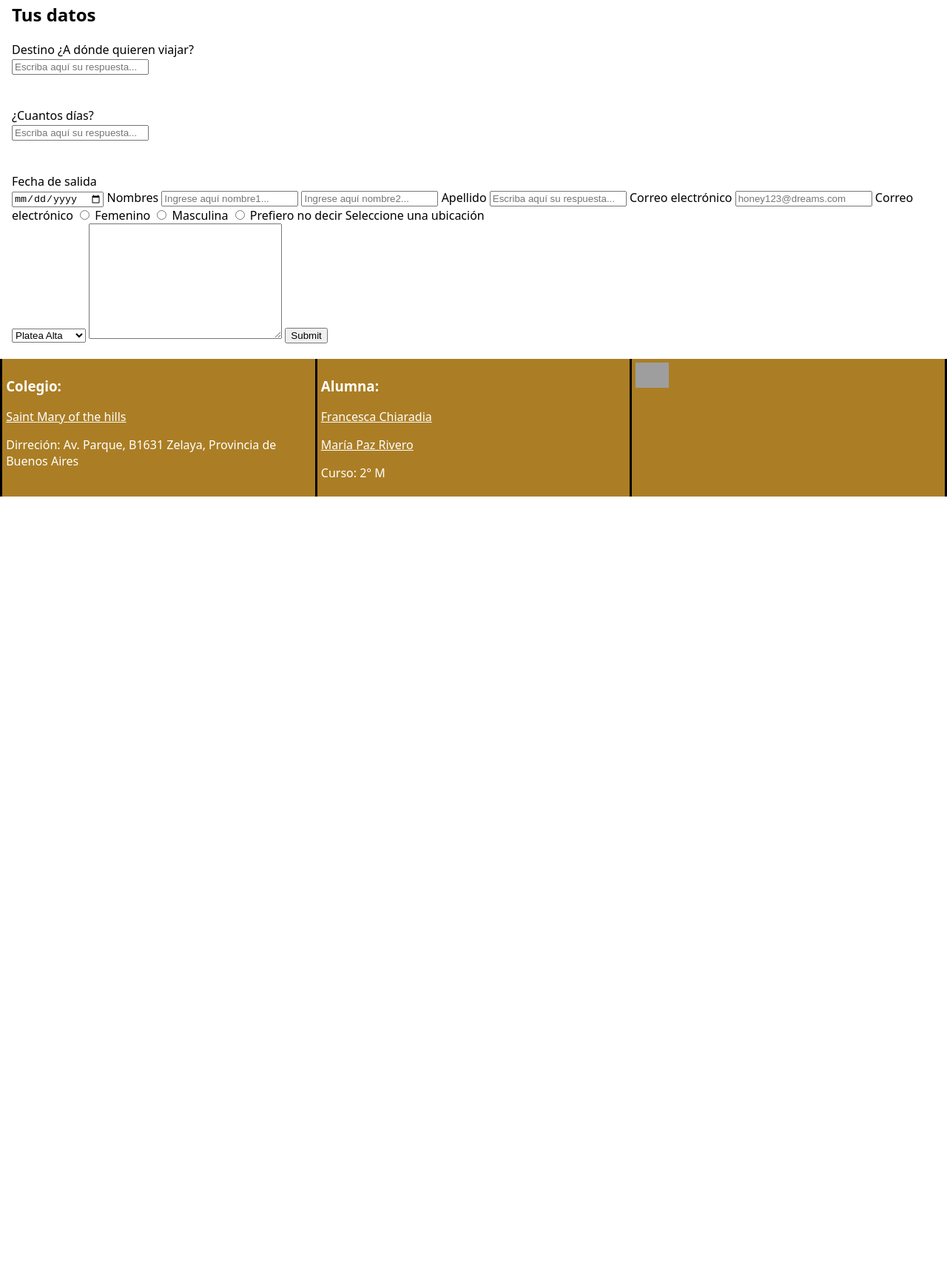
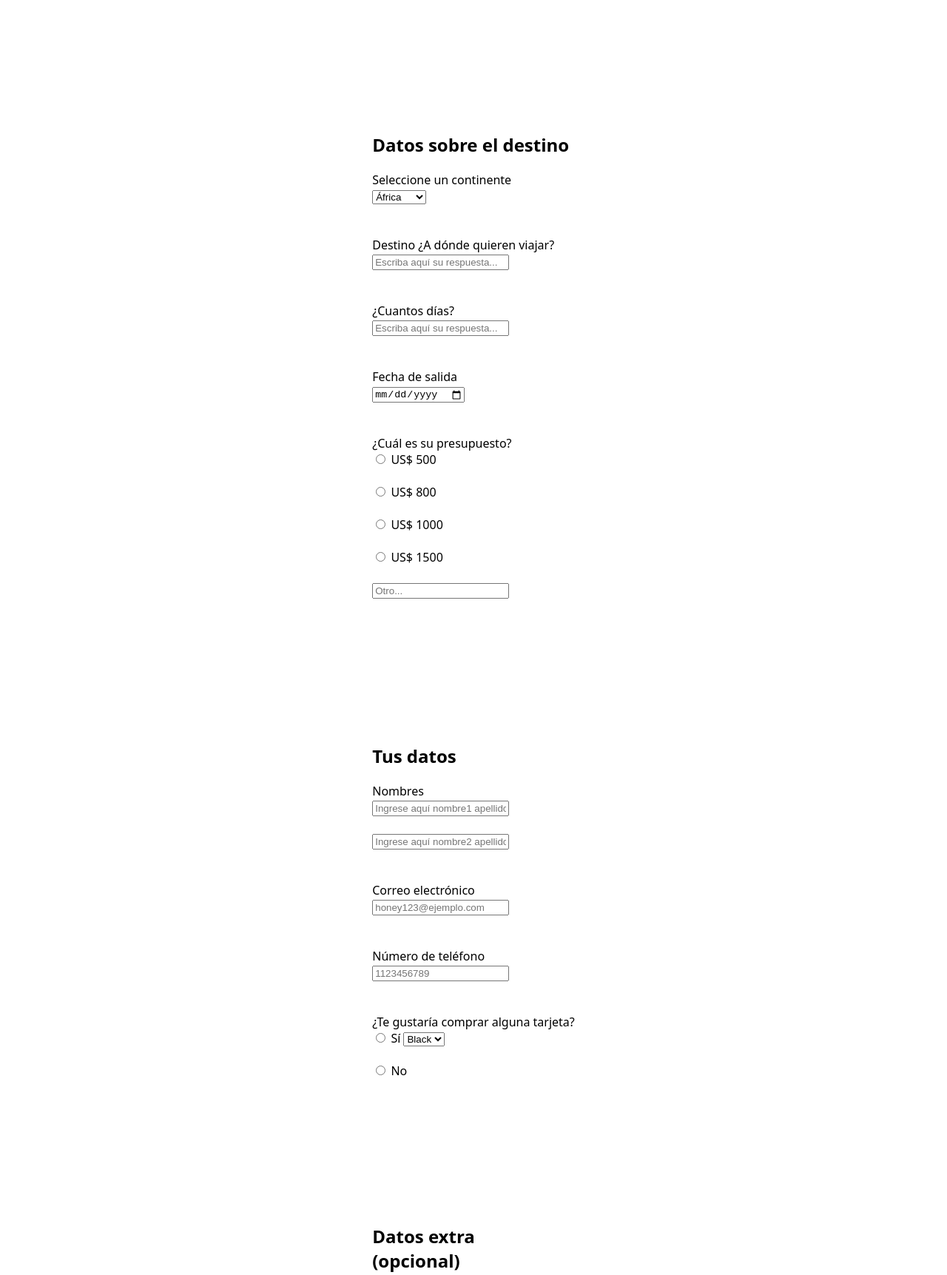
Before and after one commit to franypachu2-gif/honeydreams, a website: page presupuesto.html in a window 1280 px wide. Shown: the part 416-2139 px from the top of the page at 74% size. Before the commit the page ends 1087 px from the top, so only its background shows below. Drawn offline with Linux system fonts and the light colour scheme; grey boxes are pictures that could not be loaded.

Commit message:
232345454

```diff
--- a/presupuesto.html
+++ b/presupuesto.html
@@ -42,60 +42,162 @@
     <main>
         <h1>Formulario</h1>
         <p>Ingrese sus datos para realizar la compra de sus pasajes, estadías, tarjetas, etc</p>
+        <br>
+        <br>
+        <br>
+        <br>
+        <br>
+        <br>
+        <br>
+        <br>
         <section>
             <div id="formulario">
-                <h2>Tus datos</h2>
+                <h2>Datos sobre el destino</h2>
                 <form action="#">
+                    <label for="formcontinente">Seleccione un continente</label>
+                    <br>
+                    <select name="formcontinente" id="formcontinente">
 
-                    <label for="fromdestino">Destino ¿A dónde quieren viajar?</label>
+                        <option value="africa">África</option>
+                        <option value="america">América</option>
+                        <option value="asia">Asia</option>
+                        <option value="europa">Europa</option>
+                        <option value="oceania">Oceanía </option>
+                    </select>
                     <br>
-                    <input type="text" name="formnombre1" id="formnombre1" maxlength="30" minlength="3" required
+                    <br>
+                    <br>
+                    <label for="formdestino">Destino ¿A dónde quieren viajar?</label>
+                    <br>
+                    <input type="text" name="formdestino" id="formdestino" maxlength="30" minlength="3" required
+                        placeholder="Escriba aquí su respuesta...">
+
+
+                    <br>
+                    <br>
+                    <br>
+
+                    <label for="formdias">¿Cuantos días?</label>
+                    <br>
+                    <input type="text" name="formdias" id="formdias" maxlength="30" minlength="3" required
+                        placeholder="Escriba aquí su respuesta...">
+
+                    <br>
+                    <br>
+                    <br>
+
+                    <label for="fecha-salida">Fecha de salida</label>
+                    <br>
+                    <input type="date" name="fecha-salida" id="fecha-salida" required
                         placeholder="Escriba aquí su respuesta...">
                     <br>
                     <br>
                     <br>
-                    <label for="fromdestino">¿Cuantos días?</label>
+                    <label for="presupuesto1">¿Cuál es su presupuesto?</label>
                     <br>
-                    <input type="text" name="formnombre1" id="formnombre1" maxlength="30" minlength="3" required
-                        placeholder="Escriba aquí su respuesta...">
+                    <input type="radio" name="presupuesto1" id="presupuesto1" value="US$500">
+                    <label for="presupuesto1">US$ 500</label>
+                    <br>
+                    <br>
+                    <input type="radio" name="presupuesto2" id="presupuesto2" value="US$800">
+                    <label for="presupuesto2">US$ 800</label>
+                    <br>
+                    <br>
+                    <input type="radio" name="presupuesto3" id="presupuesto3" value="US$1000">
+                    <label for="presupuesto3">US$ 1000</label>
+                    <br>
+                    <br>
+                    <input type="radio" name="presupuesto4" id="presupuesto4" value="US$1500">
+                    <label for="presupuesto4">US$ 1500</label>
+                    <br>
+                    <br>
+                    <input type="text" name="presupuesto5" id="presupuesto5" placeholder="Otro..."
+                        maxlength="30" minlength="3">
                     <br>
                     <br>
                     <br>
-                    <label for="fromdestino">Fecha de salida</label>
                     <br>
-                    <input type="date" name="formnombre1" id="formnombre1" maxlength="30" minlength="3" required
-                        placeholder="Escriba aquí su respuesta...">
+                    <br>
+                    <br>
+                    <br>
+                    <br>
+                    <br>
+                    <h2>Tus datos</h2>
 
-                    <label for="formnombre">Nombres</label>
-                    <input type="text" name="formnombre1" id="formnombre1" maxlength="30" minlength="3" required
-                        placeholder="Ingrese aquí nombre1...">
-                    <input type="text" name="formnombre2" id="formnombre2" maxlength="30" minlength="3" required
-                        placeholder="Ingrese aquí nombre2...">
-
-                    <label for="formapellido">Apellido</label>
-                    <input type="text" name="formapellido" id="formapellido" maxlength="30" minlength="5" required
-                        placeholder="Escriba aquí su respuesta...">
+                    <label for="formnombre1">Nombres</label>
+                    <br>
+                    <input type="text" name="formnombre1" id="formnombre1" maxlength="30" minlength="3"
+                        placeholder="Ingrese aquí nombre1 apellido1...">
+                    <br>
+                    <br>
+                    <input type="text" name="formnombre2" id="formnombre2" maxlength="30" minlength="3"
+                        placeholder="Ingrese aquí nombre2 apellido2...">
+                    <br>
+                    <br>
+                    <br>
 
                     <label for="formcorreo">Correo electrónico</label>
-                    <input id="formcorreo" type="email" placeholder="honey123@dreams.com">
-                    <label for="formcorreo">Correo electrónico</label>
-                    <input type="radio" id="formf" name="formsexo" value="Femenino">
-                    <label for="fem">Femenino</label>
-                    <input type="radio" id="formm" name="formsexo" value="Masculino">
-                    <label for="masc">Masculina</label>
-                    <input type="radio" id="formn" name="formsexo" value="Nodecirlo">
-                    <label for="noinf">Prefiero no decir</label>
+                    <br>
+                    <input id="formcorreo" type="email" required placeholder="honey123@ejemplo.com">
+                    <br>
+                    <br>
+                    <br>
 
-                    <label for="ubicacion">Seleccione una ubicación</label> <br>
-                    <select name="ubicacion" id="formubi">
-                        <option value="plateaa">Platea Alta</option>
-                        <option value="plateam">Platea Media</option>
-                        <option value="plateab">Platea Baja</option>
-                        <option value="popular">Popular</option>
-                        <option value="palcov">Palco Vip</option>
+                    <label for="formtelefono">Número de teléfono</label>
+                    <br>
+                    <input type="tel" name="formtelefono" id="formtelefono" maxlength="10" minlength="10"
+                        required placeholder="1123456789">
+                    <br>
+                    <br>
+                    <br>
+                    <label for="formtarjeta">¿Te gustaría comprar alguna tarjeta?</label>
+                    <br>
+                    <input type="radio" name="formtarjeta" id="formtarjeta">
+                    <label for="formtarjetas">Sí</label>
+                    <select name="formtarjetas" id="formtarjetas">
+                        <option value="black">Black</option>
+                        <option value="gold">Gold</option>
+                        <option value="silver">Silver</option>
                     </select>
+                    <br>
+                    <br>
+                    <input type="radio" name="formnotarjeta" id="formnotarjeta">
+                    <label for="formnotarjeta">No</label>
+                    <br>
+                    <br>
+                    <br>
+                    <br>
+                    <br>
+                    <br>
+                    <br>
+                    <br>
+                    <br>
+                    <h2>Datos extra<br>(opcional)</h2>
+
+                    <label for="formmerch">¿Te gustaría incluir merch</label>
+                    <br>
+                    <input type="radio" name="formmerch" id="formmerch">
+                    <label for="formseleccionarmerch">Sí</label>
+                    <select name="formseleccionarmerch" id="formseleccionarmerch">
+                        <option value="kitbebidas">Kit para bebidas</option>
+                        <option value="buzo">Buzo</option>
+                        <option value="vela">Vela aromática</option>
+                        <option value="etiqueta">Etiqueta para equipaje</option>
+                        <option value="kitavion">Kit para avión</option>
+                        <option value="kitviaje">Kit de viaje</option>
+                    </select>
+                    <br>
+                    <br>
+                    <input type="radio" name="formnotarjeta" id="formnotarjeta">
+                    <label for="formnotarjeta">No</label>
+                    <br>
+                    <br>
+                    <br>
+                    <label for="sugerencias">Aceptamos sugerencias</label>
+                    <br>
                     <textarea name="areatexto" id="formtext" cols="30" rows="10"></textarea>
-
+                    <br>
+                    <br>
                     <input type="submit">
                 </form>
             </div>
```
